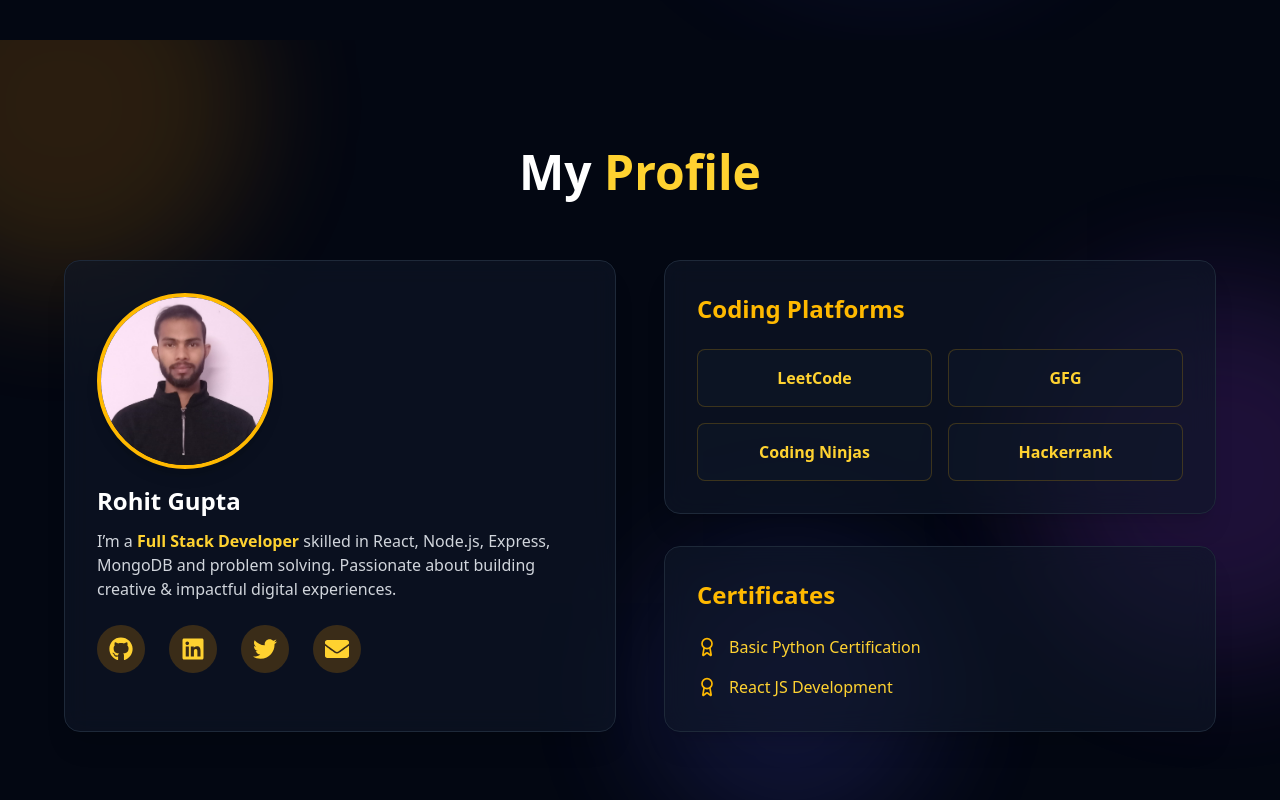
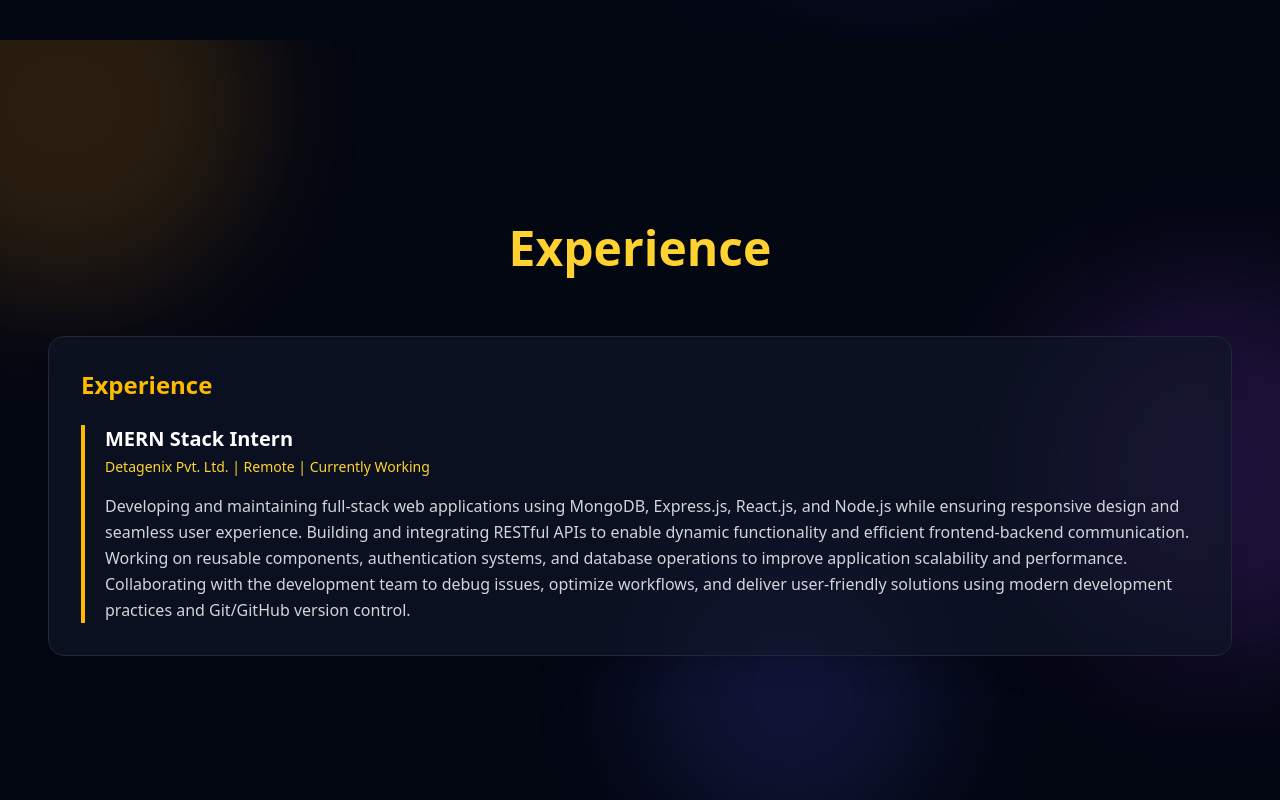
Before and after one commit to rohitgupta1938/Portfolio2.0, a React (Vite) app: page / in a window 1280 px wide. Shown: the part 1560-2360 px from the top of the page. Built offline with nearby package versions, Linux system fonts and the light colour scheme.

Commit message:
complete

```diff
--- a/src/App.jsx
+++ b/src/App.jsx
@@ -4,7 +4,7 @@
 import About from "./components/About";
 import Projects from "./components/Projects";
 import Contact from "./components/Contact";
-import Profile from "./components/Profile";
+import Experience from './components/Experience'
 import Skills from "./components/Skill";
 
 function App() {
@@ -14,7 +14,7 @@
 <Navbar />
 <Hero />
 <About />
-<Profile />
+<Experience />
 <Projects />
 <Skills />
 <Contact />
--- a/src/components/Contact.jsx
+++ b/src/components/Contact.jsx
@@ -29,7 +29,7 @@
             7761861278
           </p>
           <p className="text-gray-300 text-sm sm:text-base">
-            rohitgupta1938@gmail.com
+            rohitgupta1938@gmail.com / rohitgupta.fullstack@gmail.com
           </p>
 
           {/* Social Icons */}
--- /dev/null
+++ b/src/components/Experience.jsx
@@ -0,0 +1,63 @@
+import React from "react";
+// src/components/Profile.jsx
+import { Award } from "lucide-react";
+import { motion } from "framer-motion";
+import { FaGithub, FaLinkedin, FaEnvelope, FaTwitter } from "react-icons/fa";
+
+function Profile() {
+  return (
+    <section
+      id="experience"
+      className="relative  bg-gray-950 text-white min-h-screen flex flex-col md:flex-row items-center justify-center py-20 px-6 md:px-12  overflow-hidden"
+    >
+      {/* 🔹 Floating Blobs Background */}
+      <div className="absolute -top-32 -left-32 w-96 h-96 bg-amber-500/20 rounded-full blur-3xl animate-pulse"></div>
+      <div className="absolute top-60 -right-32 w-96 h-96 bg-purple-500/20 rounded-full blur-3xl animate-pulse delay-700"></div>
+      <div className="absolute bottom-0 left-1/2 w-[300px] h-[300px] bg-indigo-500/20 rounded-full blur-3xl animate-pulse delay-1000"></div>
+
+      {/* Content Grid */}
+      <div>
+        <div className="text-4xl md:text-5xl font-bold mb-16 z-10 text-center">
+          <span className=" text-amber-300">Experience</span>
+        </div>
+        {/* Experience Section */}
+        <motion.div
+          initial={{ opacity: 0, y: 40 }}
+          whileInView={{ opacity: 1, y: 0 }}
+          viewport={{ once: true }}
+          transition={{ duration: 0.8 }}
+          className="bg-gray-900/60 backdrop-blur-md shadow-xl rounded-2xl p-8 border border-gray-800"
+        >
+          <h3 className="text-2xl font-semibold mb-6 text-amber-400">
+            Experience
+          </h3>
+
+          <div className="border-l-4 border-amber-400 pl-5">
+            <h4 className="text-xl font-semibold text-white">
+              MERN Stack Intern
+            </h4>
+
+            <p className="text-amber-300 text-sm mt-1">
+              Detagenix Pvt. Ltd. | Remote | Currently Working
+            </p>
+
+            <p className="text-gray-300 mt-4 leading-relaxed">
+              Developing and maintaining full-stack web applications using
+              MongoDB, Express.js, React.js, and Node.js while ensuring
+              responsive design and seamless user experience. Building and
+              integrating RESTful APIs to enable dynamic functionality and
+              efficient frontend-backend communication. Working on reusable
+              components, authentication systems, and database operations to
+              improve application scalability and performance. Collaborating
+              with the development team to debug issues, optimize workflows, and
+              deliver user-friendly solutions using modern development practices
+              and Git/GitHub version control.
+            </p>
+          </div>
+        </motion.div>
+      </div>
+    </section>
+  );
+}
+
+export default Profile;
--- a/src/components/Hero.jsx
+++ b/src/components/Hero.jsx
@@ -1,5 +1,4 @@
 import React from "react";
-// src/components/Hero.jsx
 import { motion } from "framer-motion";
 import { useState } from "react";
 
@@ -52,7 +51,7 @@
         <div className="mt-6 flex gap-4 justify-center md:justify-start">
           <div className="relative inline-block ">{/* Main button */}</div>
           <a
-            href="./rohit_gupta_resume1.pdf"
+            href="./RohitGupta.pdf"
             target="_blanck"
             className="px-6 py-2  bg-amber-400 text-white rounded-xl font-medium shadow-lg hover:bg-amber-600 transition"
           >
--- a/src/components/Navbar.jsx
+++ b/src/components/Navbar.jsx
@@ -6,7 +6,7 @@
   User,
   Code2,
   FolderKanban,
-  UserCircle,
+  Briefcase,
   Mail,
   Menu,
   X,
@@ -18,9 +18,9 @@
   const navItems = [
     { name: "Home", icon: <Home size={18} />, link: "#home" },
     { name: "About", icon: <User size={18} />, link: "#about" },
+    { name: "Experience", icon: <Briefcase size={18} />, link: "#experience" },
     { name: "Skills", icon: <Code2 size={18} />, link: "#skills" },
     { name: "Projects", icon: <FolderKanban size={18} />, link: "#projects" },
-    { name: "Profile", icon: <UserCircle size={18} />, link: "#profile" },
     { name: "Contact", icon: <Mail size={18} />, link: "#contact" },
   ];
 
--- a/src/components/Profile.jsx
+++ /dev/null
@@ -1,152 +0,0 @@
-import React from "react"
-// src/components/Profile.jsx
-import { Award } from "lucide-react";
-import { motion } from "framer-motion";
-import { FaGithub, FaLinkedin, FaEnvelope, FaTwitter } from "react-icons/fa";
-
-function Profile() {
-  return (
-    <section
-      id="profile"
-      className="relative  bg-gray-950 text-white min-h-screen flex flex-col md:flex-row items-center justify-center py-20 px-6 md:px-12  overflow-hidden"
-    >
-      {/* 🔹 Floating Blobs Background */}
-      <div className="absolute -top-32 -left-32 w-96 h-96 bg-amber-500/20 rounded-full blur-3xl animate-pulse"></div>
-      <div className="absolute top-60 -right-32 w-96 h-96 bg-purple-500/20 rounded-full blur-3xl animate-pulse delay-700"></div>
-      <div className="absolute bottom-0 left-1/2 w-[300px] h-[300px] bg-indigo-500/20 rounded-full blur-3xl animate-pulse delay-1000"></div>
-
-      {/* Content Grid */}
-      <div>
-        <div className="text-4xl md:text-5xl font-bold mb-16 z-10 text-center"
-        >
-          My <span className=" text-amber-300">Profile</span>
-
-        </div>
-        <div className="grid grid-cols-1 lg:grid-cols-2 gap-12 max-w-6xl w-full relative z-10">
-          {/* Left Side - Profile Info */}
-          <motion.div
-            initial={{ opacity: 0, x: -60 }}
-            whileInView={{ opacity: 1, x: 0 }}
-            viewport={{ once: true }}
-            transition={{ duration: 0.8 }}
-            className="bg-gray-900/60 backdrop-blur-md shadow-xl rounded-2xl p-8 border border-gray-800 flex flex-col items-center lg:items-start"
-          >
-            <img
-              src="/myProfile.jpeg"
-              alt="Profile"
-              className="w-44 h-44 object-cover rounded-full shadow-lg border-4 border-amber-400"
-            />
-            <h3 className="text-2xl font-semibold mt-4">Rohit Gupta</h3>
-            <p className="text-gray-300 mt-3 text-center lg:text-left">
-              I’m a{" "}
-              <span className="text-amber-300 font-semibold">
-                Full Stack Developer
-              </span>{" "}
-              skilled in React, Node.js, Express, MongoDB and problem solving. Passionate about
-              building creative & impactful digital experiences.
-            </p>
-
-            {/* Social Links */}
-            <div className="flex gap-6 mt-6">
-              {[
-                {
-                  icon: <FaGithub className="text-2xl" />,
-                  url: "https://github.com/rohitgupta1938",
-                },
-                {
-                  icon: <FaLinkedin className="text-2xl" />,
-                  url: "https://www.linkedin.com/in/rohitgupta1938/",
-                },
-                {
-                  icon: <FaTwitter className="text-2xl" />,
-                  url: "https://twitter.com/RohitGupta91485",
-                },
-                {
-                  icon: <FaEnvelope className="text-2xl" />,
-                  url: "mailto:rohitgupta1938@gmail.com",
-                },
-              ].map((social, i) => (
-                <a
-                  key={i}
-                  href={social.url}
-                  target="_blank"
-                  rel="noopener noreferrer"
-                  className="p-3 rounded-full bg-amber-500/20 hover:bg-amber-500/40 transition text-amber-300"
-                >
-                  {social.icon}
-                </a>
-              ))}
-            </div>
-          </motion.div>
-
-          {/* Right Side - Platforms & Certificates */}
-          <div className="flex flex-col gap-8">
-            {/* Coding Platforms */}
-            <motion.div
-              initial={{ opacity: 0, y: 40 }}
-              whileInView={{ opacity: 1, y: 0 }}
-              viewport={{ once: true }}
-              transition={{ duration: 0.8 }}
-              className="bg-gray-900/60 backdrop-blur-md shadow-xl rounded-2xl p-8 border border-gray-800"
-            >
-              <h3 className="text-2xl font-semibold mb-6 text-amber-400">
-                Coding Platforms
-              </h3>
-              <div className="grid grid-cols-2 gap-4">
-                {[
-                  { name: "LeetCode", url: "https://leetcode.com/u/rohitgupta1938/" },
-                  { name: "GFG", url: "https://www.geeksforgeeks.org/user/rohitgupfjfu/" },
-                  { name: "Coding Ninjas", url: "https://www.naukri.com/code360/profile/b0beb250-da70-45d1-8d9c-cc0e011340eb" },
-                  { name: "Hackerrank", url: "https://www.hackerrank.com/profile/rohitgupta1938" },
-                ].map((platform, i) => (
-                  <a
-                    key={i}
-                    href={platform.url}
-                    target="_blank"
-                    rel="noopener noreferrer"
-                    className="block bg-gray-900/60 border border-amber-400/20 p-4 rounded-lg text-center hover:bg-amber-500/20 transition font-semibold text-amber-300"
-                  >
-                    {platform.name}
-                  </a>
-                ))}
-              </div>
-            </motion.div>
-
-            {/* Certificates */}
-            <motion.div
-              initial={{ opacity: 0, y: 40 }}
-              whileInView={{ opacity: 1, y: 0 }}
-              viewport={{ once: true }}
-              transition={{ duration: 0.8, delay: 0.2 }}
-              className="bg-gray-900/60 backdrop-blur-md shadow-xl rounded-2xl p-8 border border-gray-800"
-            >
-              <h3 className="text-2xl font-semibold mb-6 text-amber-400">
-                Certificates
-              </h3>
-              <ul className="space-y-4">
-                {[
-                  { name: "Basic Python Certification", link: "https://media.geeksforgeeks.org/courses/certificates/f29dd13ead84890d896c03716e687c6e.pdf" },
-                  { name: " React JS Development ", link: "https://media.geeksforgeeks.org/courses/certificates/9912438264721bd0fe7121dbe8b04cb5.pdf" },
-                ].map((cert, i) => (
-                  <li key={i} className="flex items-center gap-3">
-                    <Award className="w-5 h-5 text-amber-400" />
-                    <a
-                      href={cert.link}
-                      target="_blank"
-                      rel="noopener noreferrer"
-                      className="text-amber-300 hover:underline"
-                    >
-                      {cert.name}
-                    </a>
-                  </li>
-                ))}
-              </ul>
-            </motion.div>
-          </div>
-        </div>
-      </div>
-    </section>
-  );
-}
-
-export default Profile;
```
Also changed, not shown: 2 other files (tests, documents, lock files or other folders).
